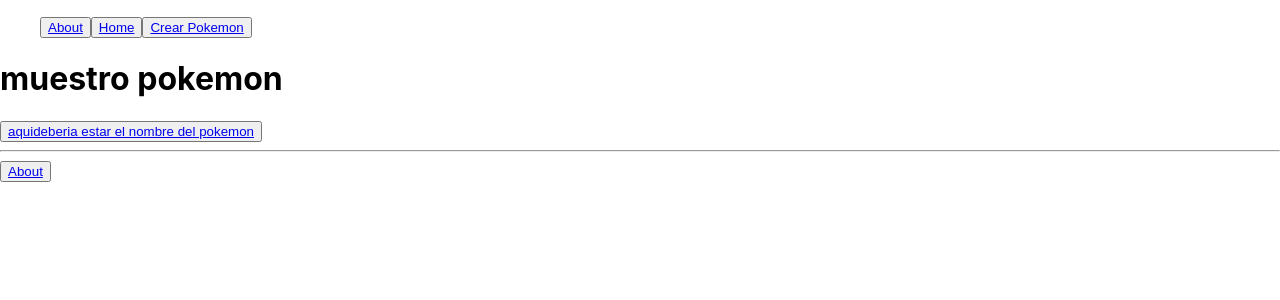
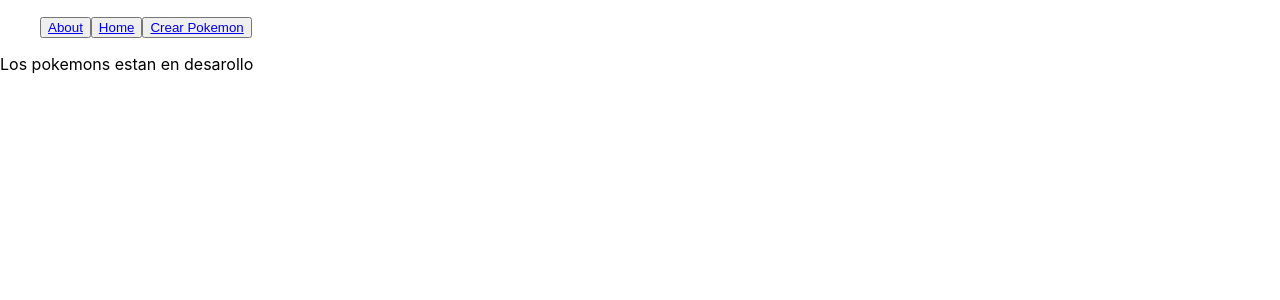
Before and after one commit to Blacki11/Pi-Pokemons-Henry, a React (Create React App) app in the folder client/: page /Home in a window 1280 px wide. Shown: the top 300 px of the page. Built offline with nearby package versions, Linux system fonts and the light colour scheme.

Commit message:
Show and load pokemon(template)

```diff
--- a/client/src/App.js
+++ b/client/src/App.js
@@ -1,27 +1,31 @@
-import { BrowserRouter as Router, Routes, Route, useLocation } from 'react-router-dom';
-import './App.css';
-import Inicio from './pages/inicio/inicio';
-import Cards from './pages/home/pokemons/cards';
-import Detail from './pages/home/Detail/detail';
-import Create from './pages/createapj/create';
-import About from './pages/about/about';
-import Nav from './pages/nav/nav';
+import {
+  BrowserRouter as Router,
+  Routes,
+  Route,
+  useLocation,
+} from "react-router-dom";
+import "./App.css";
+import Inicio from "./pages/inicio/inicio";
+import LoadPok from "./pages/home/pokemons/loadPok";
+import Detail from "./pages/home/Detail/detail";
+import Create from "./pages/createapj/create";
+import About from "./pages/about/about";
+import Nav from "./pages/nav/nav";
 
 function App() {
   const location = useLocation();
 
-  const showNavbar = location.pathname !== '/';
+  const showNavbar = location.pathname !== "/";
   return (
     <>
-       {showNavbar && <Nav />}
+      {showNavbar && <Nav />}
       <Routes>
-        <Route path='/' element={<Inicio/>}></Route>
-        <Route path='Home' element={<Cards/>}></Route>
-        <Route path='Detail' element={<Detail/>}></Route>
-        <Route path='Create' element={<Create/>}></Route>
-        <Route path='About' element={<About/>}></Route>
+        <Route path="/" element={<Inicio />}></Route>
+        <Route path="Home" element={<LoadPok />}></Route>
+        <Route path="Detail" element={<Detail />}></Route>
+        <Route path="Create" element={<Create />}></Route>
+        <Route path="About" element={<About />}></Route>
       </Routes>
-
     </>
   );
 }
--- a/client/src/pages/home/pokemons/card.jsx
+++ /dev/null
@@ -1,20 +0,0 @@
-
-import { Link } from "react-router-dom"
-import React from "react"
-
-
-export default function Card(){
-    return (
-        <div>
-            <h1>muestro pokemon</h1>
-            <button>
-            <Link to='/Detail'>aquideberia estar el nombre del pokemon</Link>
-            </button>
-            <hr></hr>
-            <button>
-                <Link to="/About">About</Link>
-            </button>
-
-        </div>
-    )
-}
--- a/client/src/pages/home/pokemons/cards.jsx
+++ /dev/null
@@ -1,13 +0,0 @@
-import Card from "./card"
-import React from "react"
-
-
-
-
-export default function Cards(){
-    return (
-        <div>
-            <Card></Card>
-        </div>
-    )
-}
--- /dev/null
+++ b/client/src/pages/home/pokemons/loadPok.jsx
@@ -0,0 +1,21 @@
+import ShowPok from "./showPok";
+import React from "react";
+
+export default function LoadPok(props) {
+  const { pokemons } = props;
+  return (
+    <div>
+      {pokemons
+        ? pokemons.map((e, index) => (
+            <ShowPok
+              imagen={e.image}
+              name={e.name}
+              type={e.types}
+              key={index}
+              id={e.id}
+            />
+          ))
+        : "Los pokemons estan en desarollo"}
+    </div>
+  );
+}
--- /dev/null
+++ b/client/src/pages/home/pokemons/showPok.jsx
@@ -0,0 +1,19 @@
+import { Link } from "react-router-dom";
+import React from "react";
+
+export default function ShowPok(Props) {
+  return (
+    <div>
+      <h1>muestro pokemon</h1>
+      <h2>{Props.image}</h2>
+      <h2>
+        <Link to="/Detail">{Props.name}</Link>
+      </h2>
+      <h2>{Props.types}</h2>
+      <hr></hr>
+      <button>
+        <Link to="/About">About</Link>
+      </button>
+    </div>
+  );
+}
--- a/client/src/pages/inicio/inicio.jsx
+++ b/client/src/pages/inicio/inicio.jsx
@@ -5,7 +5,7 @@ export default function Inicio() {
   return (
     <div
       style={{
-        backgroundImage: `url("https://via.placeholder.com/500")`,
+        backgroundImage: `url("https://lh3.googleusercontent.com/05JfZ1ZdyzrRNvhJosUFdcjjJRFE7k2KhmeM2ujqeCbrcrCb1hkq7O_JdUBpQ3r9hi0YeSn4WgmKx3Ai8LHdM2SucxSzl9TRZ4fCAqETJ6WtHgE=w1440-e365")`,
       }}
     >
       <button>
```
